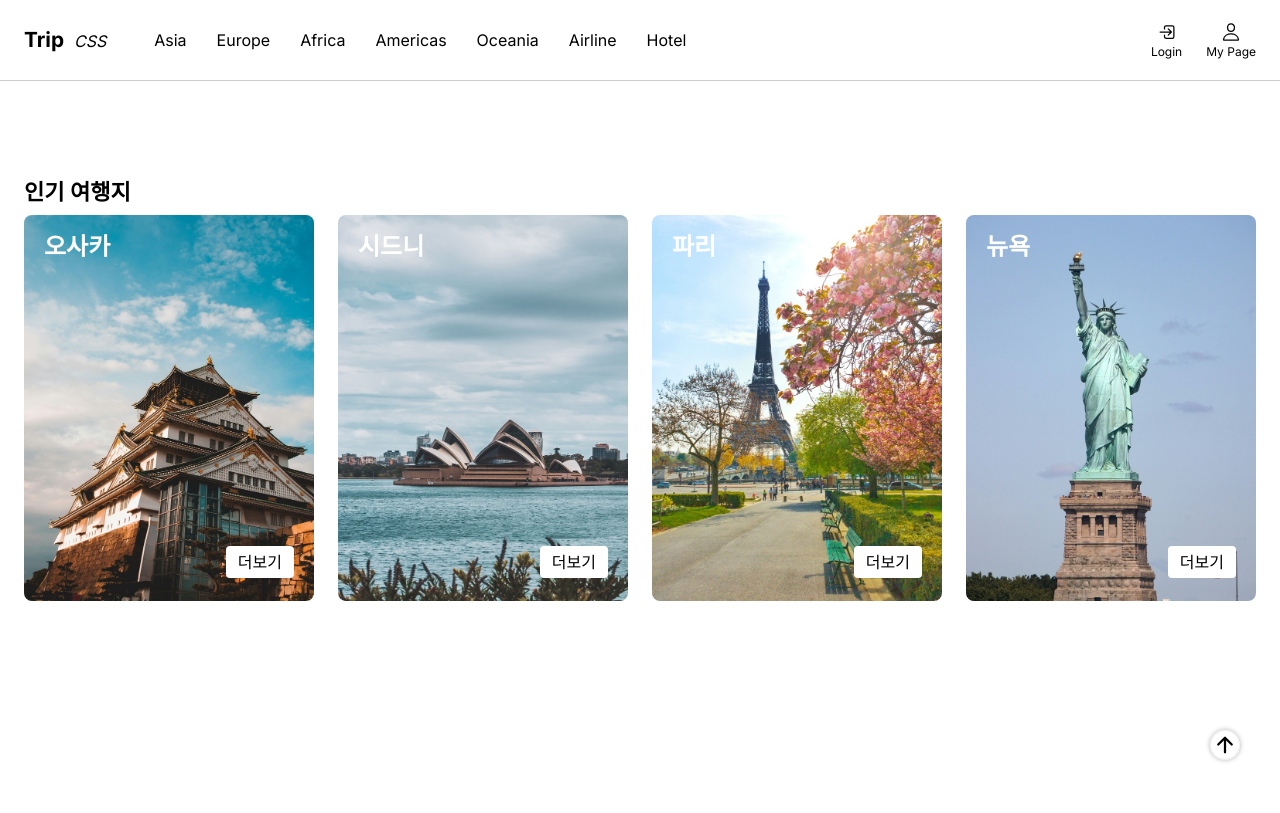
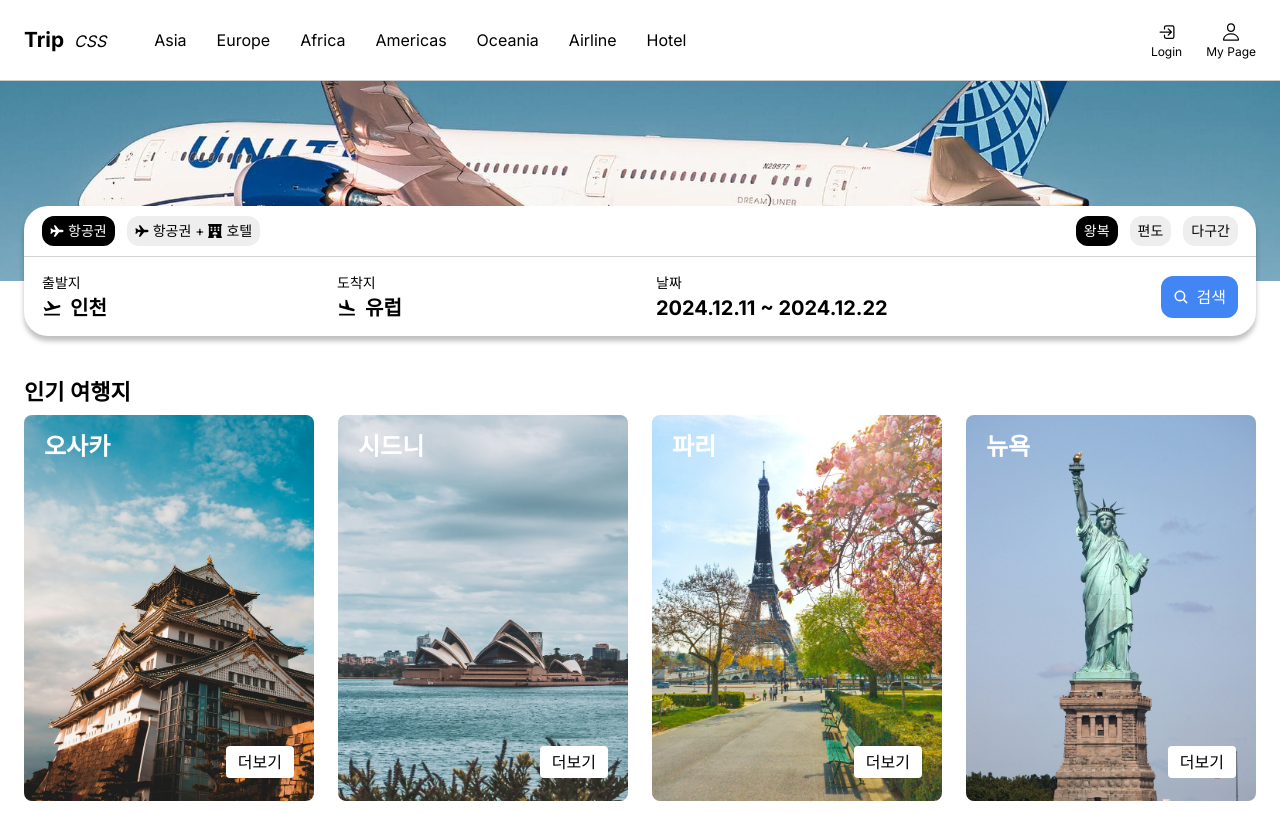
Before and after one commit to Codiving/DevStudy, a Next.js app: page / in a window 1280 px wide. Built offline with nearby package versions, Linux system fonts and the light colour scheme.

Commit message:
feat: AirlineSearch 컴포넌트 추가
항공권 검색창

```diff
--- a/src/app/page.tsx
+++ b/src/app/page.tsx
@@ -1,4 +1,5 @@
 import { Header } from "@/components";
+import AirlineSearch from "@/components/AirlineSearch";
 import BestTripCountry from "@/components/BestTripCountry";
 import Floating from "@/components/Floating";
 
@@ -7,6 +8,7 @@ export default function Home() {
     <>
       <Header />
       <Floating />
+      <AirlineSearch />
       <BestTripCountry />
     </>
   );
--- /dev/null
+++ b/src/components/AirlineSearch/AirlineSearch.module.css
@@ -0,0 +1,62 @@
+.container {
+  background-image: url("/tripCSS/BestAirline.jpg");
+  background-repeat: no-repeat;
+  background-position: center;
+  background-size: cover;
+  width: 100%;
+  height: 200px;
+}
+
+.title {
+  font-size: 24px;
+  font-weight: bold;
+  color: #fff;
+}
+
+.searchContainer {
+  max-width: 1400px;
+  margin: 0px auto;
+  padding: 125px 24px 0px;
+  gap: 12px;
+}
+
+.searchWrap {
+  background-color: rgb(255, 255, 255);
+  min-height: 130px;
+  width: 100%;
+  height: auto;
+  border-radius: 24px;
+  margin: 0 auto;
+  box-shadow: 0 5px 5px 0 rgba(0, 0, 0, 0.25);
+  display: flex;
+  flex-direction: column;
+}
+
+.searchTypeWrap {
+  border-bottom: 1px solid rgb(214, 210, 210);
+  display: flex;
+  align-items: center;
+  justify-content: space-between;
+  height: 50px;
+  padding: 0px 18px;
+}
+
+.searchType {
+  display: flex;
+  gap: 12px;
+  font-size: 14px;
+}
+
+.airplaneTypeBtn {
+  display: flex;
+  align-items: center;
+  gap: 4px;
+  padding: 8px;
+  background-color: #eee;
+  border-radius: 12px;
+}
+
+.airplaneTypeBtnSelected {
+  background-color: black;
+  color: #fff;
+}
--- /dev/null
+++ b/src/components/AirlineSearch/index.tsx
@@ -0,0 +1,184 @@
+"use client";
+
+import clsx from "clsx";
+import { useState } from "react";
+import { FaHotel } from "react-icons/fa6";
+import { IoAirplane, IoSearch } from "react-icons/io5";
+import { MdOutlineFlightLand, MdOutlineFlightTakeoff } from "react-icons/md";
+import styles from "./AirlineSearch.module.css";
+
+type Ticket = "flight" | "flightHotel";
+type FlightOption = "roundTrip" | "oneWay" | "multiCity";
+
+export default function AirlineSearch() {
+  const [ticket, setTicket] = useState<Ticket>("flight");
+  const [flightOption, setFlightOption] = useState<FlightOption>("roundTrip");
+
+  return (
+    <section className={styles.container}>
+      <div className={styles.searchContainer}>
+        <div className={styles.searchWrap}>
+          <div className={styles.searchTypeWrap}>
+            <div className={styles.searchType}>
+              <button
+                className={clsx(styles.airplaneTypeBtn, {
+                  [styles.airplaneTypeBtnSelected]: ticket === "flight"
+                })}
+                onClick={() => {
+                  setTicket("flight");
+                }}
+              >
+                <IoAirplane />
+                항공권
+              </button>
+              <button
+                className={clsx(styles.airplaneTypeBtn, {
+                  [styles.airplaneTypeBtnSelected]: ticket === "flightHotel"
+                })}
+                onClick={() => {
+                  setTicket("flightHotel");
+                }}
+              >
+                <IoAirplane />
+                항공권 +
+                <FaHotel />
+                호텔
+              </button>
+            </div>
+            <div className={styles.searchType}>
+              <button
+                className={clsx(styles.airplaneTypeBtn, {
+                  [styles.airplaneTypeBtnSelected]: flightOption === "roundTrip"
+                })}
+                onClick={() => {
+                  setFlightOption("roundTrip");
+                }}
+              >
+                왕복
+              </button>
+              <button
+                className={clsx(styles.airplaneTypeBtn, {
+                  [styles.airplaneTypeBtnSelected]: flightOption === "oneWay"
+                })}
+                onClick={() => {
+                  setFlightOption("oneWay");
+                }}
+              >
+                편도
+              </button>
+              <button
+                className={clsx(styles.airplaneTypeBtn, {
+                  [styles.airplaneTypeBtnSelected]: flightOption === "multiCity"
+                })}
+                onClick={() => {
+                  setFlightOption("multiCity");
+                }}
+              >
+                다구간
+              </button>
+            </div>
+          </div>
+          <div
+            style={{
+              flex: 1,
+              display: "flex",
+              alignItems: "center",
+              justifyContent: "space-between",
+              padding: "0 18px",
+              gap: 32
+            }}
+          >
+            <div
+              style={{
+                display: "flex",
+                gap: 8,
+                width: "50%",
+                justifyContent: "space-between"
+              }}
+            >
+              <div
+                style={{
+                  display: "flex",
+                  flexDirection: "column",
+                  gap: 8,
+                  flex: 1,
+                  cursor: "pointer"
+                }}
+              >
+                <span style={{ fontSize: 14 }}>출발지</span>
+                <div
+                  style={{
+                    display: "flex",
+                    alignItems: "center",
+                    gap: 8
+                  }}
+                >
+                  <MdOutlineFlightTakeoff size={20} />
+                  <span style={{ fontSize: 20, fontWeight: "bold" }}>인천</span>
+                </div>
+              </div>
+              <div
+                style={{
+                  display: "flex",
+                  flexDirection: "column",
+                  gap: 8,
+                  flex: 1,
+                  cursor: "pointer"
+                }}
+              >
+                <span style={{ fontSize: 14 }}>도착지</span>
+                <div
+                  style={{
+                    display: "flex",
+                    alignItems: "center",
+                    gap: 8
+                  }}
+                >
+                  <MdOutlineFlightLand size={20} />
+                  <span style={{ fontSize: 20, fontWeight: "bold" }}>유럽</span>
+                </div>
+              </div>
+            </div>
+            <div
+              style={{
+                width: "50%",
+                display: "flex",
+                justifyContent: "space-between",
+                cursor: "pointer"
+              }}
+            >
+              <div
+                style={{
+                  display: "flex",
+                  flexDirection: "column",
+                  gap: 8,
+                  flex: 1
+                }}
+              >
+                <span style={{ fontSize: 14 }}>날짜</span>
+                <span style={{ fontSize: 20, fontWeight: "bold" }}>
+                  2024.12.11 ~ 2024.12.22
+                </span>
+              </div>
+              <div
+                style={{
+                  borderRadius: 12,
+                  display: "flex",
+                  alignItems: "center",
+                  gap: 8,
+                  padding: 12,
+                  background: "#4285F4",
+                  color: "#fff",
+                  cursor: "pointer"
+                }}
+              >
+                <IoSearch />
+                <button>검색</button>
+              </div>
+            </div>
+          </div>
+        </div>
+      </div>
+    </section>
+  );
+}
```
Also changed, not shown: public/tripCSS/BestAirline.jpg (added).
